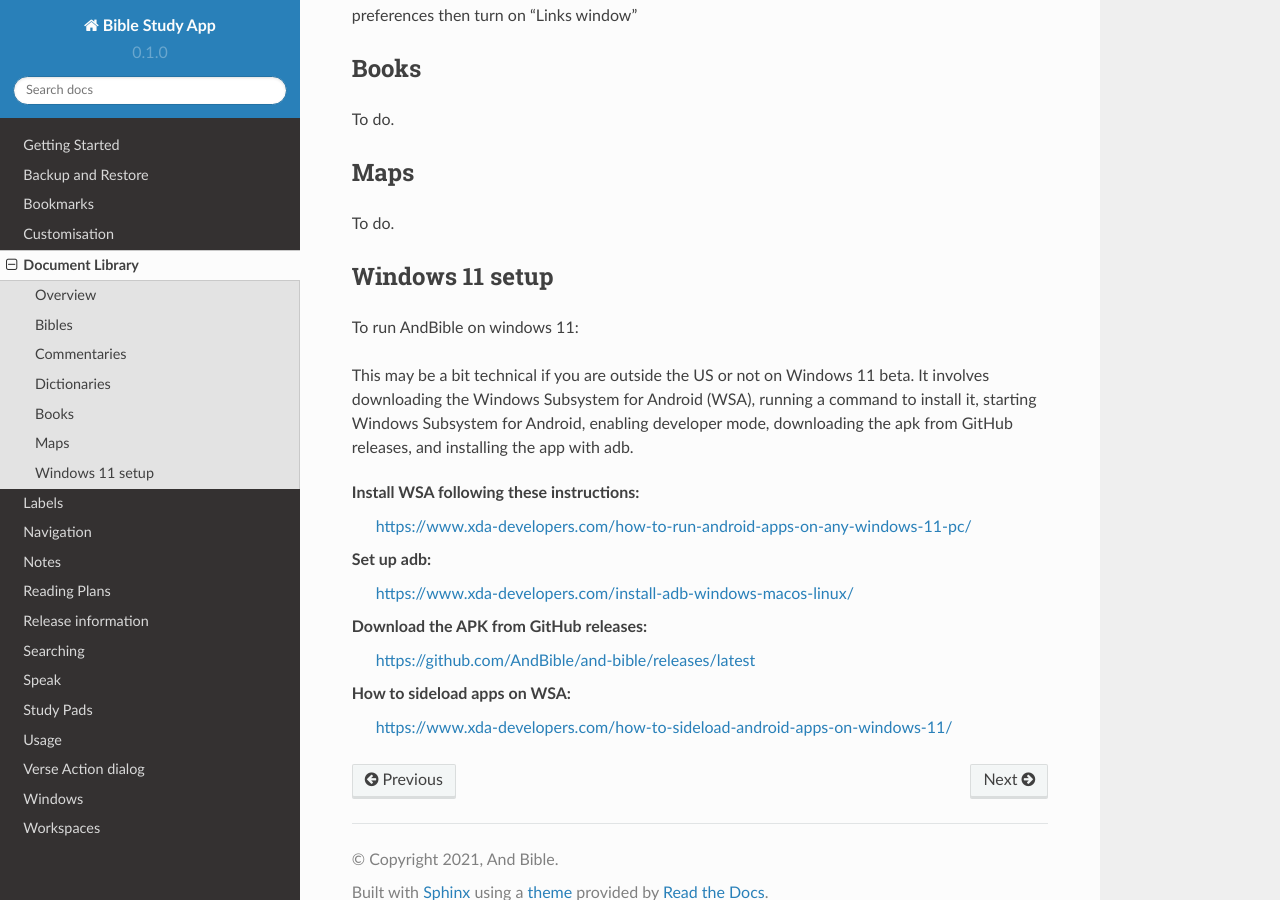
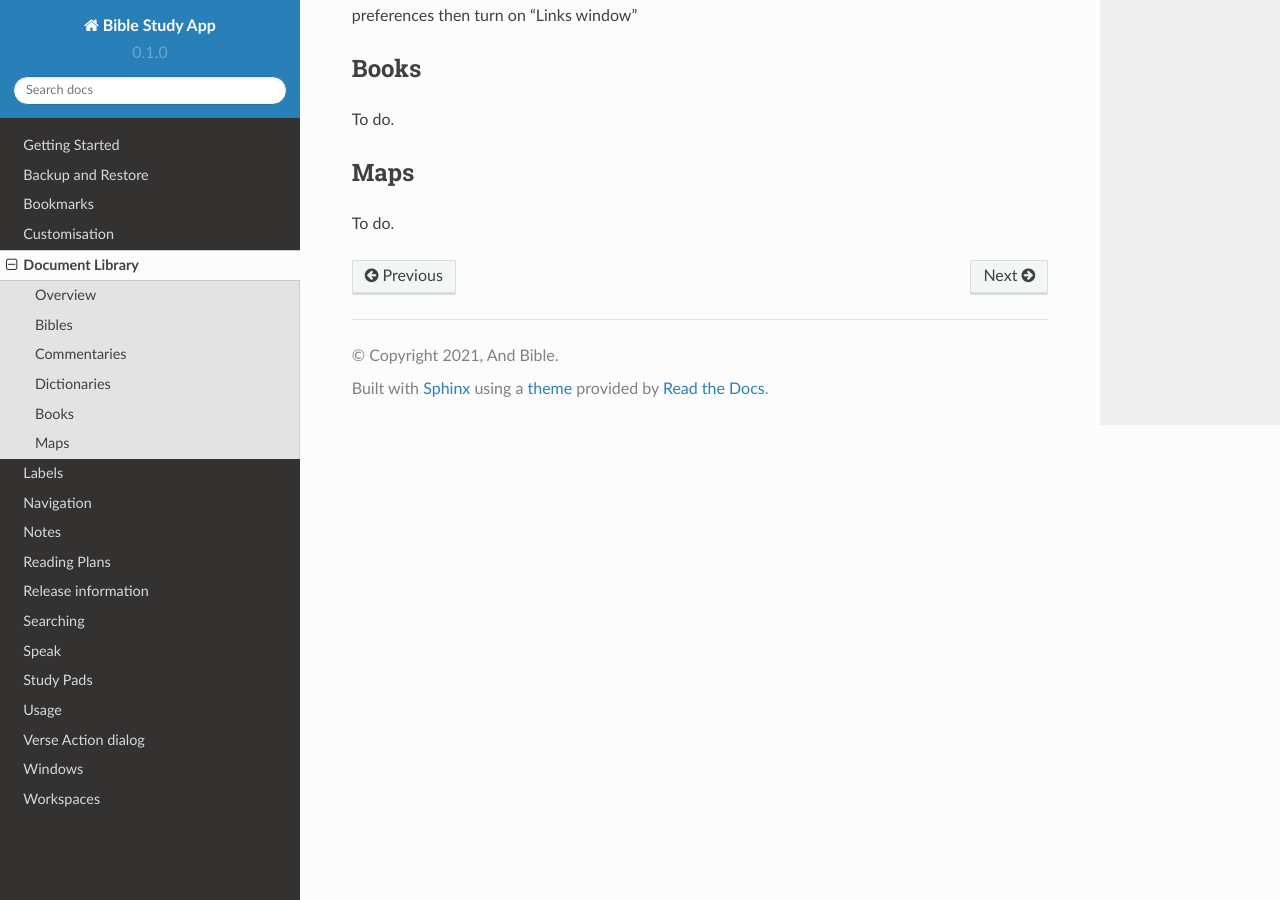
Before and after one commit to AndBible/docs, a Sphinx documentation site: the page built from docs/source/documents.rst, in a window 1280 px wide and 900 px high, scrolled down 1100 px. Built offline with Sphinx 7.4.7 and the Read the Docs theme 2.0.0, drawn with Linux system fonts in a browser that asks for light colours; pages that are not in the unit, such as notebooks, are missing from menus.

Commit message:
Update documents.rst

```diff
--- a/docs/source/documents.rst
+++ b/docs/source/documents.rst
@@ -48,23 +48,3 @@ Maps
 ----
 
 To do.
-
-
-Windows 11 setup
-------
-
-To run AndBible on windows 11:
-
-This may be a bit technical if you are outside the US or not on Windows 11 beta. It involves downloading the Windows Subsystem for Android (WSA), running a command to install it, starting Windows Subsystem for Android, enabling developer mode, downloading the apk from GitHub releases, and installing the app with adb.
-
-Install WSA following these instructions:
- https://www.xda-developers.com/how-to-run-android-apps-on-any-windows-11-pc/
-
-Set up adb:
- https://www.xda-developers.com/install-adb-windows-macos-linux/
-
-Download the APK from GitHub releases:
- https://github.com/AndBible/and-bible/releases/latest
-
-How to sideload apps on WSA:
- https://www.xda-developers.com/how-to-sideload-android-apps-on-windows-11/
```
